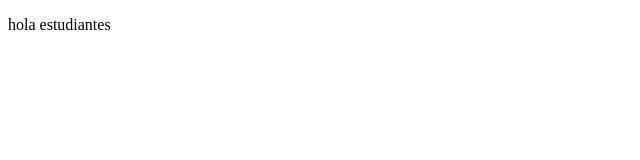
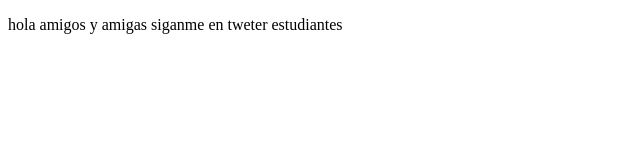
Before and after one commit to raxfor/proyectoDemoCursoPrework, a plain HTML site: page index.html in a window 1280 px wide. Shown: the whole page, without its empty margins (0-640 px from the left). Drawn offline with Linux system fonts and the light colour scheme.

Commit message:
cambios q agregamos en sitio tweter

```diff
--- a/index.html
+++ b/index.html
@@ -7,6 +7,6 @@
     <title>hola mundo</title>
 </head>
 <body>
-    <p>hola estudiantes</p>
+    <p>hola amigos y amigas siganme en tweter  estudiantes</p>
 </body>
 </html>
```
